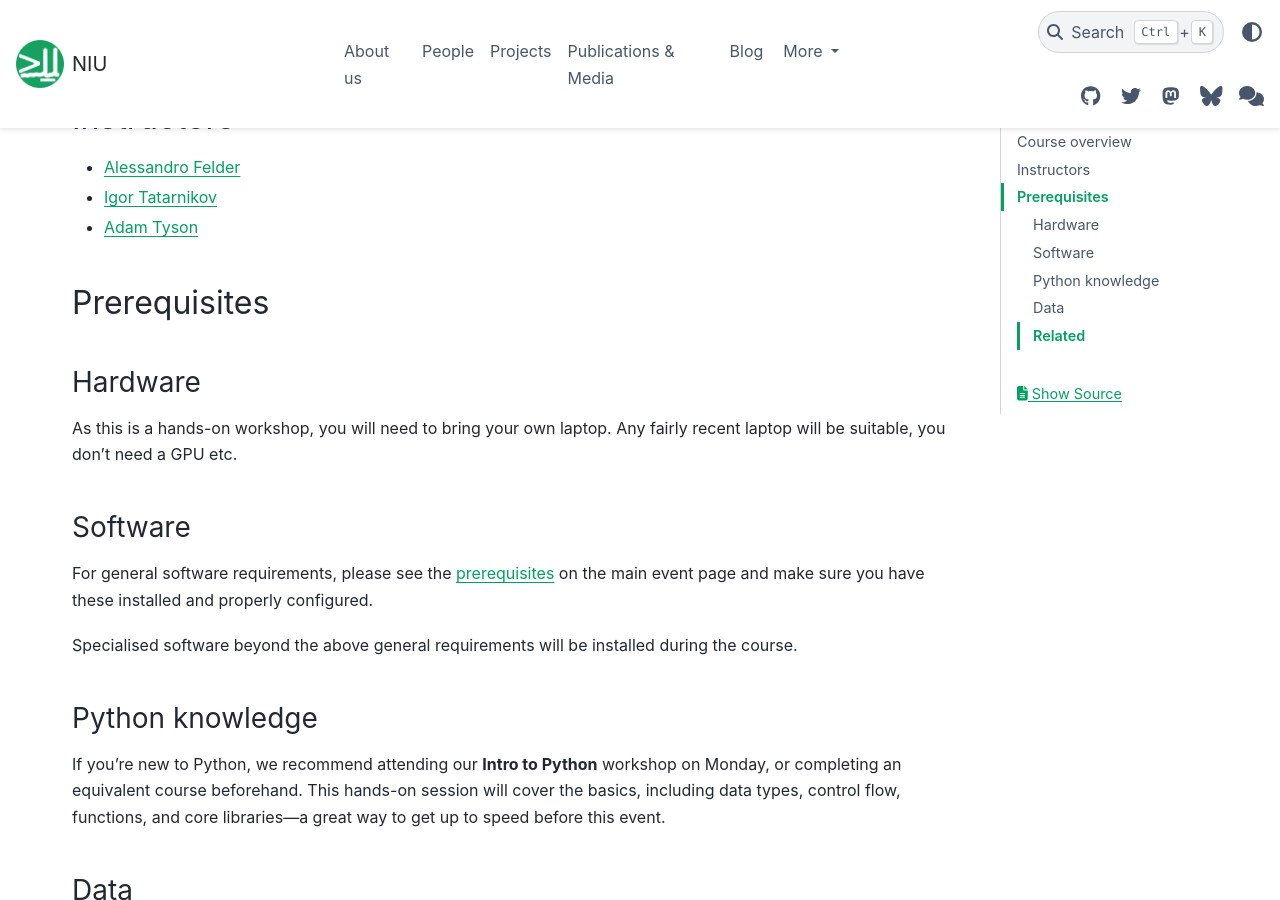
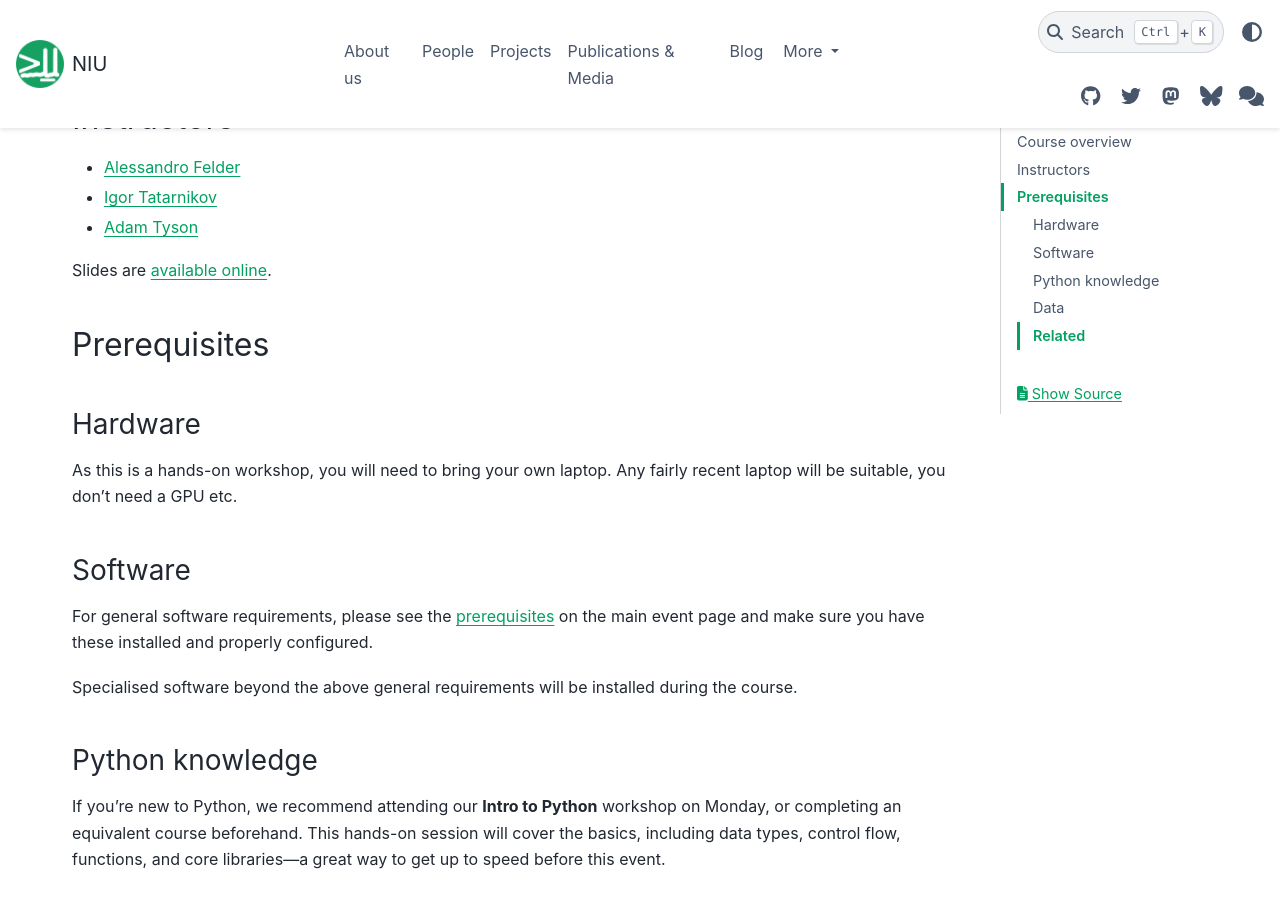
Before and after one commit to neuroinformatics-unit/neuroinformatics-unit.github.io, a Sphinx documentation site: the page built from docs/source/open-software-week/big-imaging-data.md, in a window 1280 px wide and 900 px high, scrolled down 1054 px. Built offline with Sphinx 7.4.7 and the PyData theme 0.15.4, drawn with Linux system fonts in a browser that asks for light colours; nearby versions of some CDN libraries.

Commit message:
link to OSW imaging slides (#173)

```diff
--- a/docs/source/open-software-week/big-imaging-data.md
+++ b/docs/source/open-software-week/big-imaging-data.md
@@ -33,6 +33,8 @@ The discussions will then be fed back to the wider group, and result in the publ
 - [Igor Tatarnikov](https://github.com/IgorTatarnikov)
 - [Adam Tyson](https://github.com/adamltyson)
 
+Slides are [available online](https://neuroinformatics.dev/slides-big-imaging-data-osw25/).
+
 (target-imaging-prerequisites)=
 ## Prerequisites
 
```
